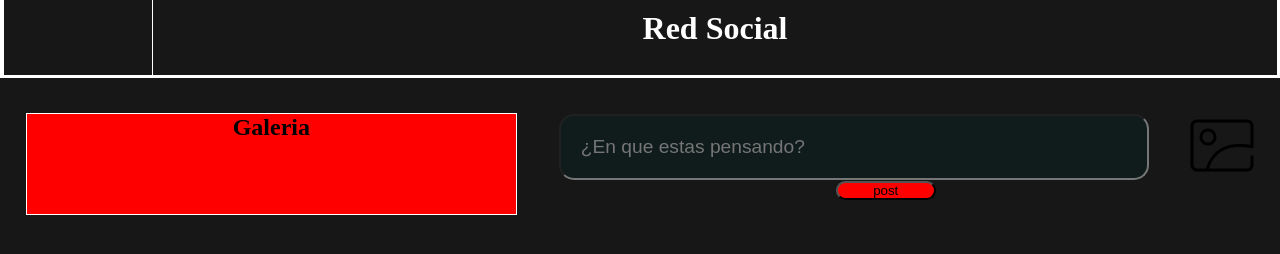
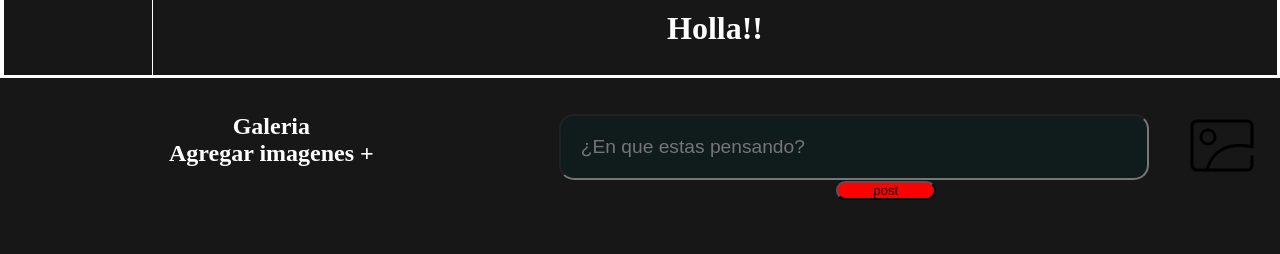
Before and after one commit to Gabo1593/redSocial, a plain HTML site: page index.html in a window 1280 px wide. Shown: the part 22-276 px from the top of the page. Drawn offline with Linux system fonts and the light colour scheme.

Commit message:
union de remoto y local

```diff
--- a/index.html
+++ b/index.html
@@ -19,7 +19,7 @@
 
         </div>
         <div>
-            <h1>Red Social</h1>
+            <h1>Holla!!</h1>
         </div>
         <div></div>
     </header>
@@ -29,6 +29,7 @@
             <label for="for--galeria"
                 class="label--galeria">
                 <h2>Galeria</h2>
+                <h2>Agregar imagenes +</h2>
             </label>
             <input type="file" name="for--galeria" id="for--galeria" onchange="crearGaleria()">
         </section>
--- a/style/style.css
+++ b/style/style.css
@@ -182,12 +182,13 @@ section{
     display: none;
     grid-template-columns: repeat(auto-fit, minmax(200px, 1fr));
     gap: 10px;
-    border: 1px solid white;
+    /* border: 1px solid white; */
     text-align: center;
+    color: white;
 }
 .label--galeria{
     height: 100px;
-    background-color: red;
+    /* background-color: red; */
 }
 
 #for--galeria{
```
